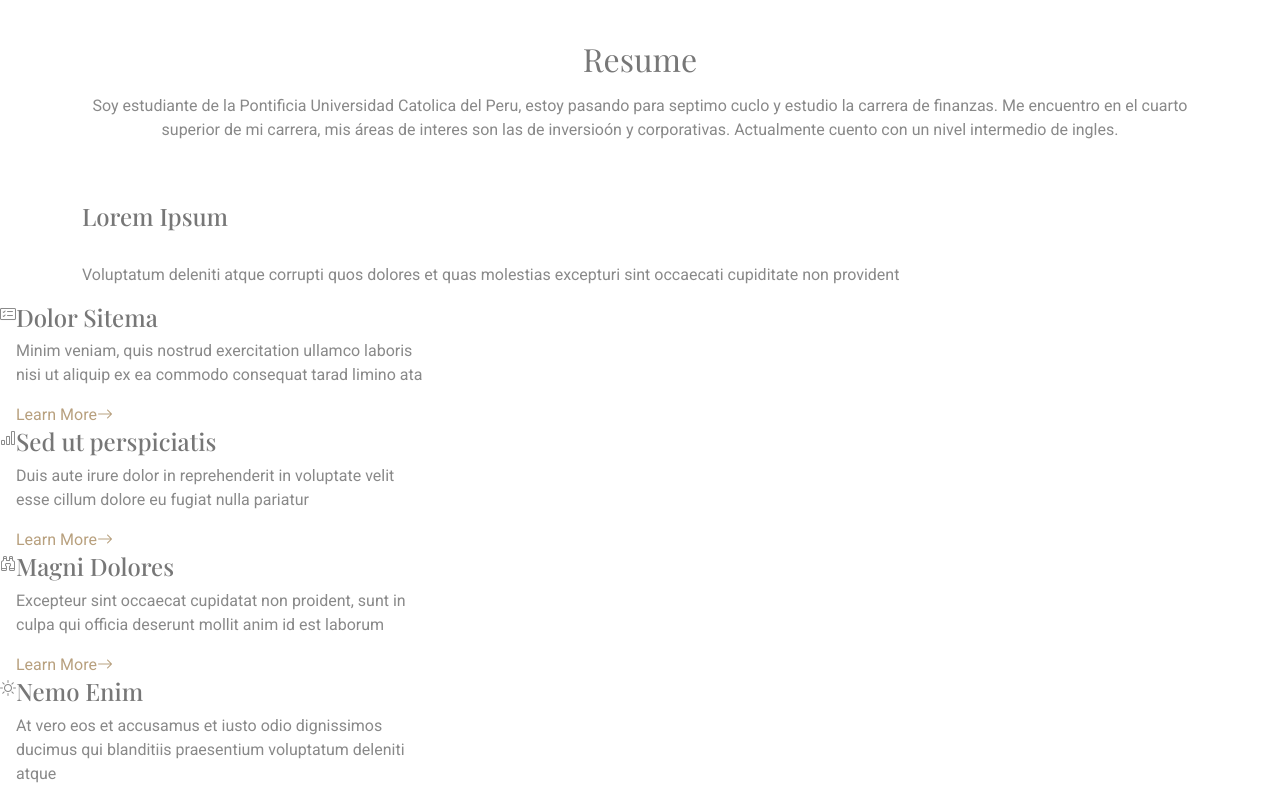
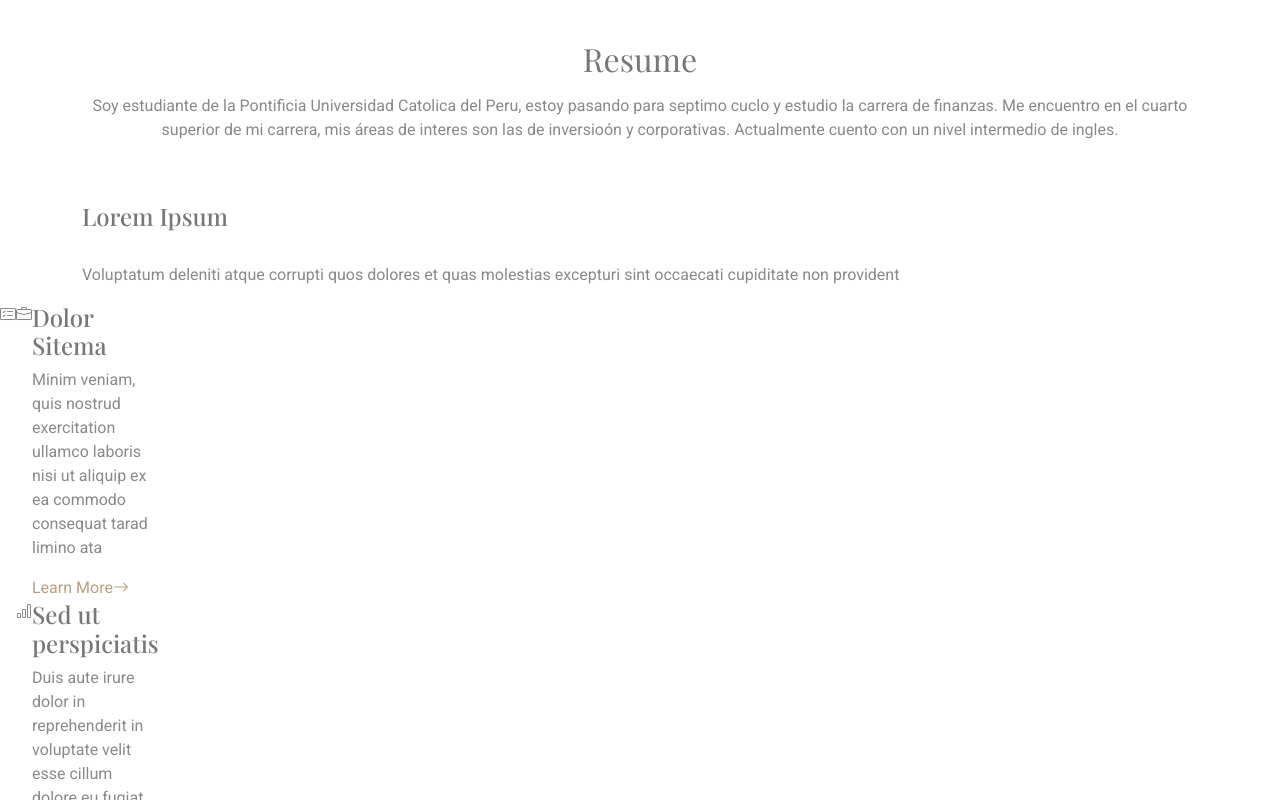
Before and after one commit to Suarez1803/Trabajo-final, a plain HTML site: page index.html in a window 1280 px wide. Shown: the part 1413-2213 px from the top of the page. Drawn offline with nearby package versions, Linux system fonts and the light colour scheme; a web font is replaced by a local one.

Commit message:
Update index.html

```diff
--- a/index.html
+++ b/index.html
@@ -132,6 +132,9 @@
           <div class="col-lg-4 col-md-6 service-item d-flex" data-aos="fade-up" data-aos-delay="200">
             <div class="icon flex-shrink-0"><i class="bi bi-card-checklist"></i></div>
             <div>
+               <div class="col-lg-4 col-md-6 service-item d-flex" data-aos="fade-up" data-aos-delay="100">
+            <div class="icon flex-shrink-0"><i class="bi bi-briefcase"></i></div>
+            <div>
               <h4 class="title">Dolor Sitema</h4>
               <p class="description">Minim veniam, quis nostrud exercitation ullamco laboris nisi ut aliquip ex ea commodo consequat tarad limino ata</p>
               <a href="service-details.html" class="readmore stretched-link"><span>Learn More</span><i class="bi bi-arrow-right"></i></a>
```
